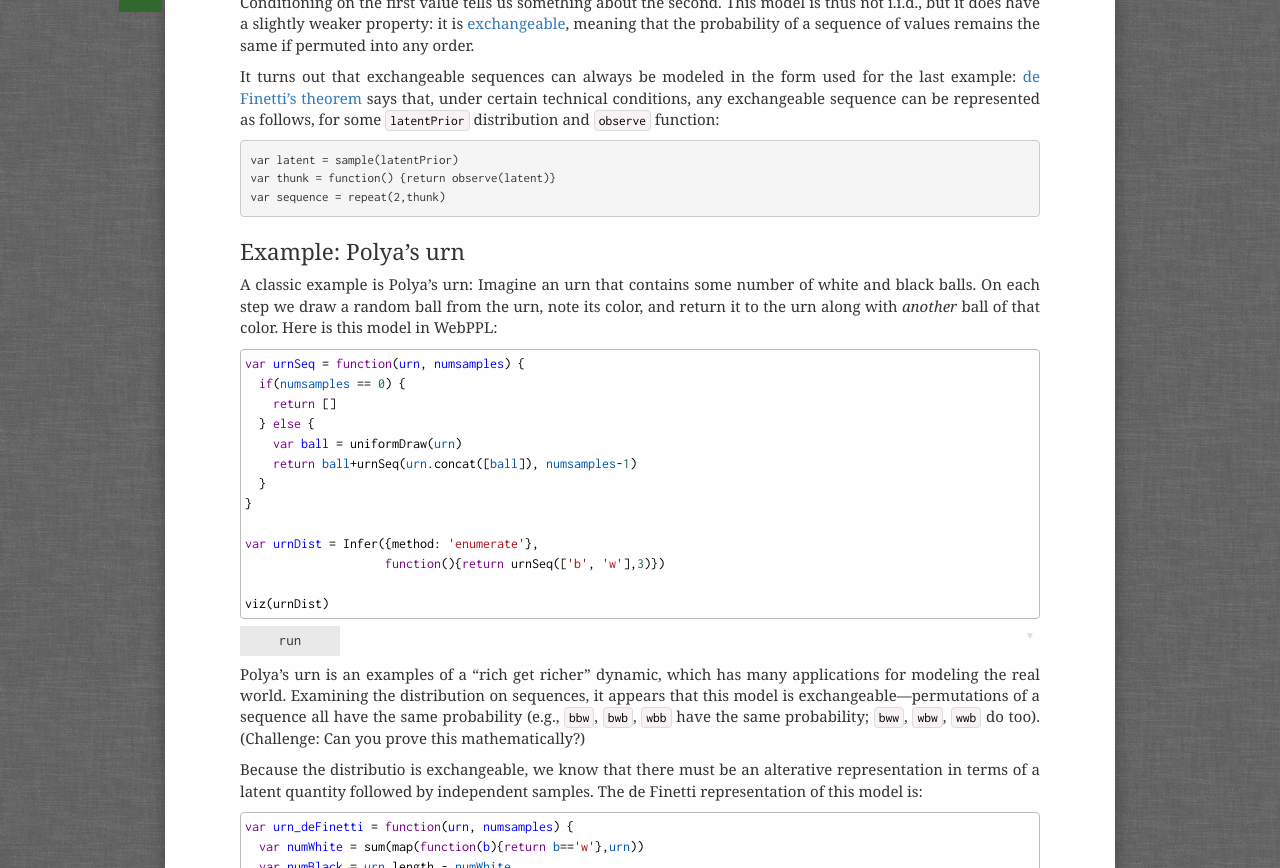
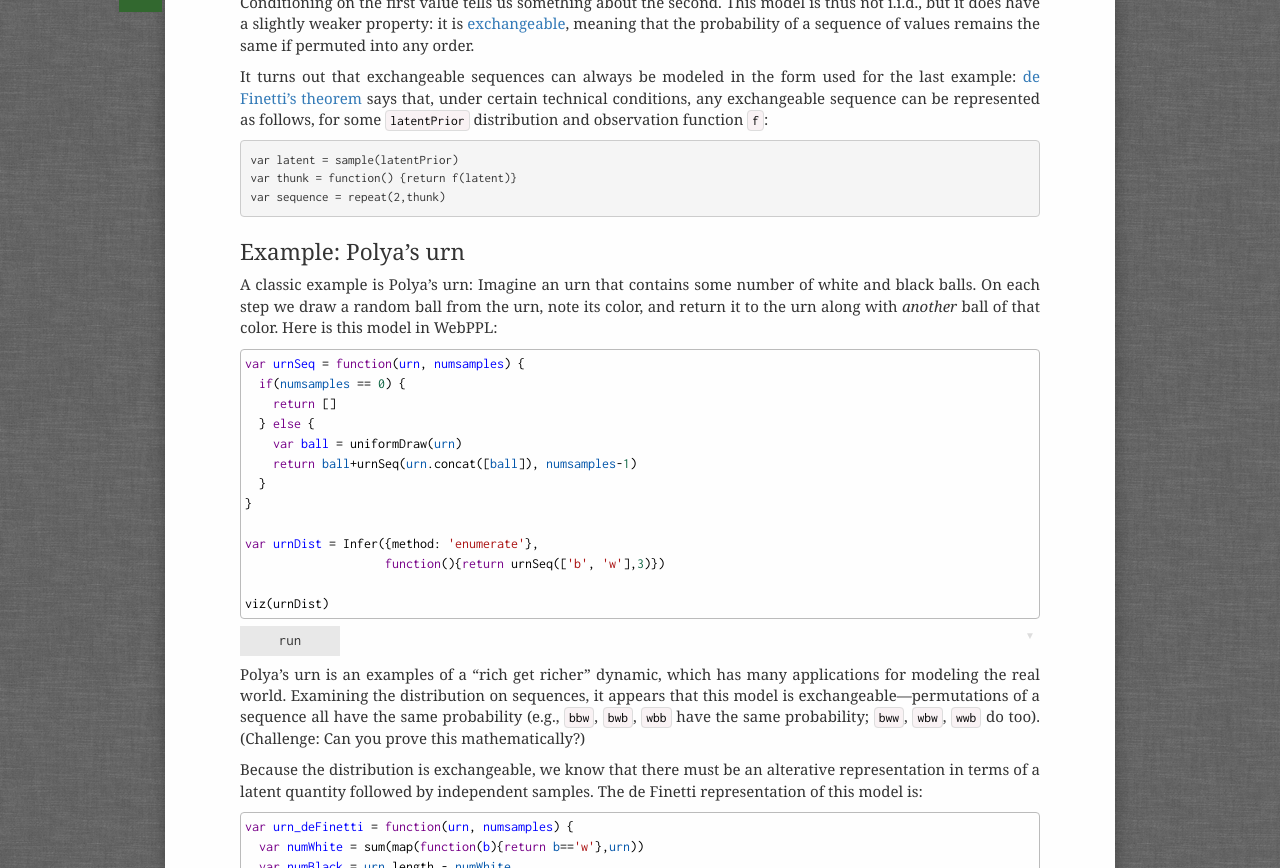
Before and after one commit to probmods/probmods2, a Jekyll site: the page built from chapters/learning-as-conditional-inference.md, in a window 1280 px wide and 1400 px high, scrolled down 4186 px. Shown: the part 151-1019 px from the top of the window. Built offline with Jekyll 4.4.1, drawn with Linux system fonts in a browser that asks for light colours; a script that is not in the unit is left out.

Commit message:
Fix de Finetti issue

```diff
--- a/chapters/learning-as-conditional-inference.md
+++ b/chapters/learning-as-conditional-inference.md
@@ -187,11 +187,11 @@
 Conditioning on the first value tells us something about the second. This model is thus not i.i.d., but it does have a slightly weaker property: it is [exchangeable](https://en.wikipedia.org/wiki/Exchangeable_random_variables), meaning that the probability of a sequence of values remains the same if permuted into any order.
 
 It turns out that exchangeable sequences can always be modeled in the form used for the last example:
-[de Finetti's theorem](https://en.wikipedia.org/wiki/De_Finetti%27s_theorem) says that, under certain technical conditions, any exchangeable sequence can be represented as follows, for some `latentPrior` distribution and `observe` function:
+[de Finetti's theorem](https://en.wikipedia.org/wiki/De_Finetti%27s_theorem) says that, under certain technical conditions, any exchangeable sequence can be represented as follows, for some `latentPrior` distribution and observation function `f`:
 
 ~~~~ norun
 var latent = sample(latentPrior)
-var thunk = function() {return observe(latent)}
+var thunk = function() {return f(latent)}
 var sequence = repeat(2,thunk)
 ~~~~
 
@@ -219,7 +219,7 @@
 Examining the distribution on sequences, it appears that this model is exchangeable---permutations of a sequence all have the same probability (e.g., `bbw`, `bwb`, `wbb` have the same probability; `bww`, `wbw`, `wwb` do too). (Challenge: Can you prove this mathematically?)
 
 
-Because the distributio is exchangeable, we know that there must be an alterative representation in terms of a latent quantity followed by independent samples. The de Finetti representation of this model is:
+Because the distribution is exchangeable, we know that there must be an alterative representation in terms of a latent quantity followed by independent samples. The de Finetti representation of this model is:
 
 ~~~~
 var urn_deFinetti = function(urn, numsamples) {
```
